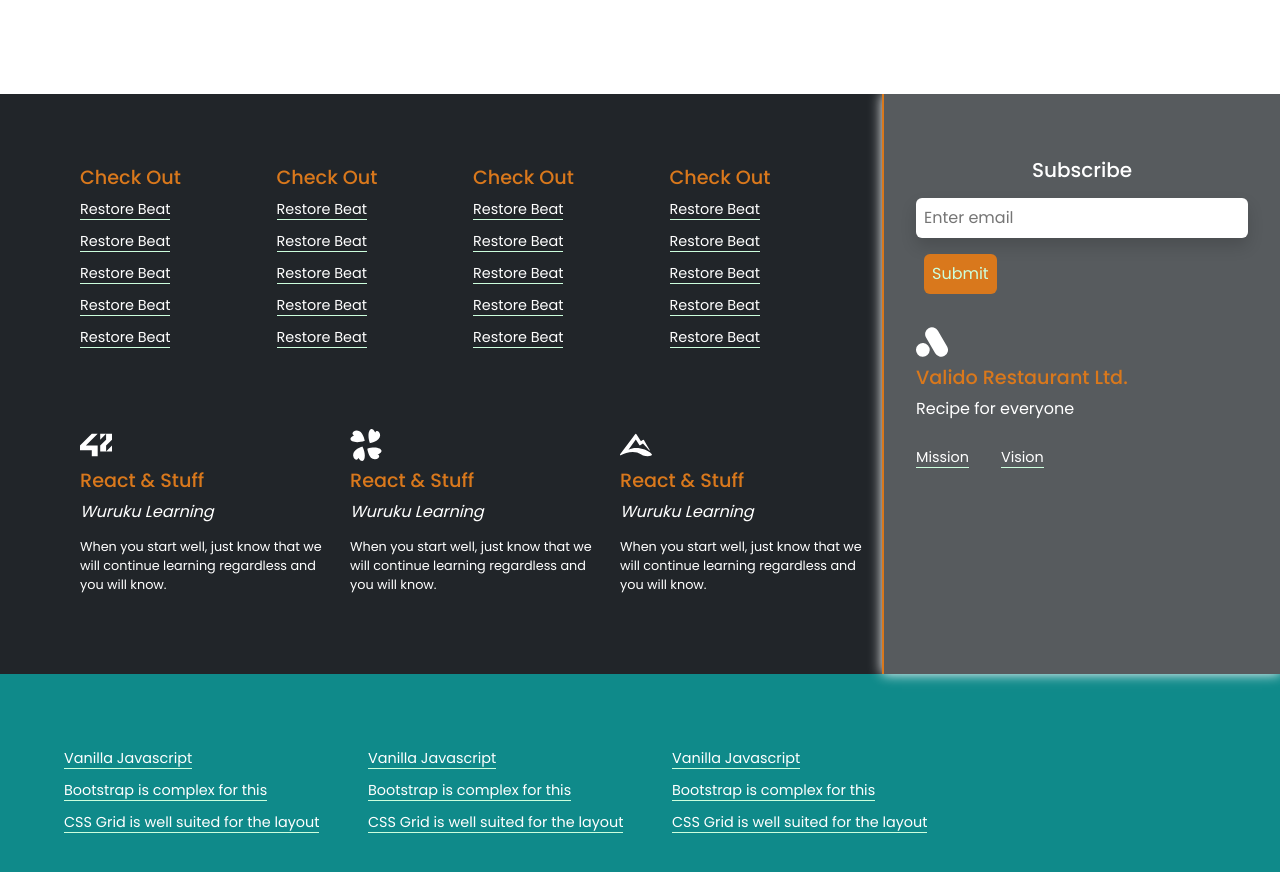
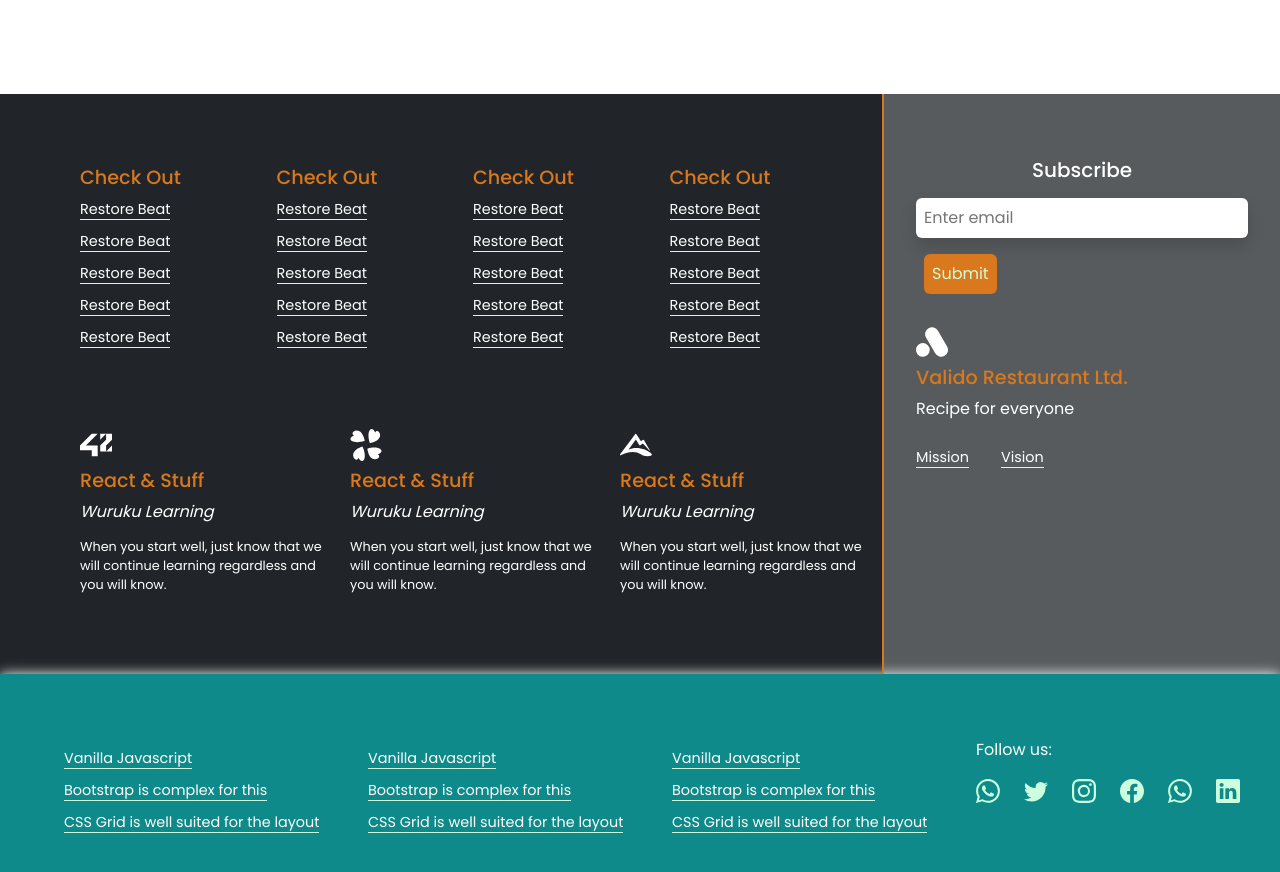
Before and after one commit to Henry-Egboh/valido, a React (Create React App) app: page / in a window 1280 px wide. Shown: the part 3170-4042 px from the top of the page. Built offline with nearby package versions, Linux system fonts and the light colour scheme.

Commit message:
Added social icons to the footer

```diff
--- a/src/Components/Footer.js
+++ b/src/Components/Footer.js
@@ -1,6 +1,7 @@
 import { Si42, SiAnalogue } from "react-icons/si";
 import { Si4Chan } from "react-icons/si";
 import { SiAlltrails } from "react-icons/si";
+import { BsWhatsapp, BsTwitter, BsInstagram, BsFacebook, BsLinkedin } from "react-icons/bs";
 import { Link } from 'react-router-dom';
 
 
@@ -127,7 +128,17 @@ const Footer = () => {
                         <li><Link to='/'>CSS Grid is well suited for the layout</Link></li>
                     </ul>
                 </div>
-                <div></div>
+                <div>
+                    <p>Follow us:</p>
+                    <div className="d-flex gap-4 social">
+                        <Link to='/'><BsWhatsapp className="fs-4" /></Link>
+                        <Link to='/'><BsTwitter className="fs-4" /></Link>
+                        <Link to='/'><BsInstagram className="fs-4" /></Link>
+                        <Link to='/'><BsFacebook className="fs-4" /></Link>
+                        <Link to='/'><BsWhatsapp className="fs-4" /></Link>
+                        <Link to='/'><BsLinkedin className="fs-4" /></Link>
+                    </div>
+                </div>
             </main>
 
         </footer>
--- a/src/index.css
+++ b/src/index.css
@@ -135,7 +135,7 @@ footer ul li a:hover {
   justify-items: center;
   padding: 0rem 2rem;
   border-left: 2px solid var(--dark-red);
-  box-shadow: 0px 0px 12px var(--white);
+  /* box-shadow: 0px 0px 12px var(--white); */
 }
 
 /* contains logo-footer and subscribe form */
@@ -179,9 +179,14 @@ footer h4 {
 .base-footer {
   display: grid;
   grid-template-columns: repeat(4, 1fr);
-  /* margin-left: 4rem; */
   padding: 4rem 0rem 4rem 4rem;
   background-color: var(--dark-green);
+  box-shadow: 0px 0px 12px var(--white);
+}
+
+.social a {
+  text-decoration: none;
+  color: var(--coupon-text);
 }
 
 /* ==========================MEDIA QUERY ====================================================== */
```
Also changed, not shown: 1 other file (tests, documents, lock files or other folders).
